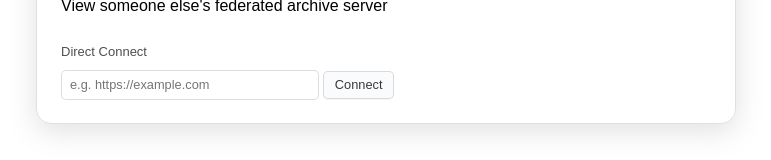
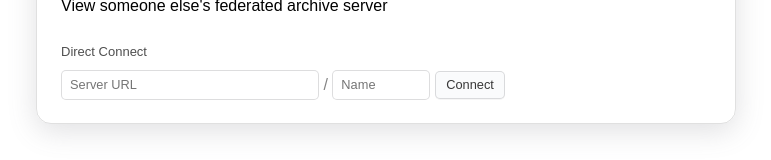
Before and after one commit to Owez/yark, a SvelteKit app in the folder yark-pages/: page /load/federated in a window 1280 px wide. Shown: the part 227-387 px from the top of the page, without its empty margins (254-1025 px from the left). Built offline with nearby package versions, Linux system fonts and the light colour scheme; a web font is replaced by a local one.

Commit message:
Finished connect page

```diff
--- a/yark-pages/src/lib/archive.ts
+++ b/yark-pages/src/lib/archive.ts
@@ -80,11 +80,11 @@ export interface ArchivePojo { path: string }
  * Loads up an archive and sets it as the currently-active one, then redirects to the dashboard
  * @param path Filepath to load archive from
  */
-export function loadArchive(path: string) {
+export function loadArchive(path: string, base?: string) {
     if (path == undefined) {
         return;
     }
-    const archive = new Archive(path);
+    const archive = new Archive(path, base);
     archive.setAsCurrent();
     goto('/archive');
 }
--- a/yark-pages/src/routes/(start)/load/federated/+page.svelte
+++ b/yark-pages/src/routes/(start)/load/federated/+page.svelte
@@ -1,4 +1,5 @@
 <script lang="ts">
+	import { loadArchive } from '$lib/archive';
 	import { StartCardState } from '$lib/components';
 	import StartCard from '../../../../components/start/StartCard.svelte';
 
@@ -10,6 +11,9 @@
 	// function shouldShowConsent(store: YarkStore): boolean {
 	// 	return !store.federatedAccept;
 	// }
+
+	let base: string;
+	let name: string;
 </script>
 
 <div class="centre-h">
@@ -20,8 +24,23 @@
 		state={StartCardState.Max}
 	>
 		<h2 class="card-heading">Direct Connect</h2>
-		<input type="text" name="direct-url" id="direct-url" placeholder="e.g. https://example.com" />
-		<button class="bright bottom-element">Connect</button>
+		<input
+			type="text"
+			name="direct-url"
+			id="direct-url"
+			placeholder="Server URL"
+			bind:value={base}
+		/>
+		<span class="direct-url-slash"> / </span>
+		<input
+			type="text"
+			name="direct-name"
+			id="direct-name"
+			class="mini"
+			placeholder="Name"
+			bind:value={name}
+		/>
+		<button class="bright bottom-element" on:click={() => loadArchive(name, base)}>Connect</button>
 		<!-- NOTE: uncomment if discovery is implemented -->
 		<!-- {#if shouldShowConsent($yarkStore)}
 		{:else}
@@ -30,6 +49,10 @@
 </div>
 
 <style lang="scss">
+	.direct-url-slash {
+		color: rgb(132, 132, 132);
+	}
+
 	.bottom-element {
 		margin-bottom: 1.5rem;
 	}
--- a/yark-pages/src/routes/global.scss
+++ b/yark-pages/src/routes/global.scss
@@ -60,6 +60,11 @@ input[type=text] {
     @include input();
 
     min-width: 15rem;
+
+    &.mini {
+        min-width: unset;
+        width: 5rem;
+    }
 }
 
 // Major continue button
```
